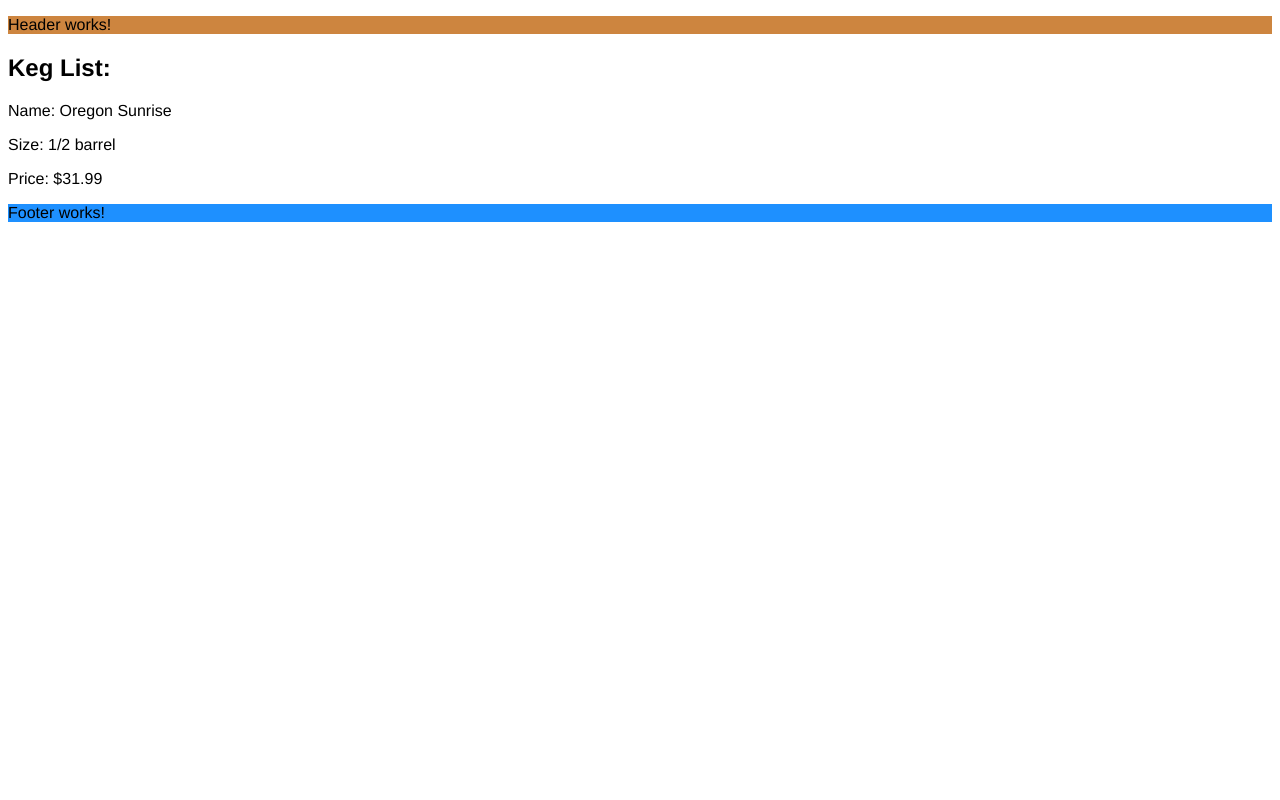
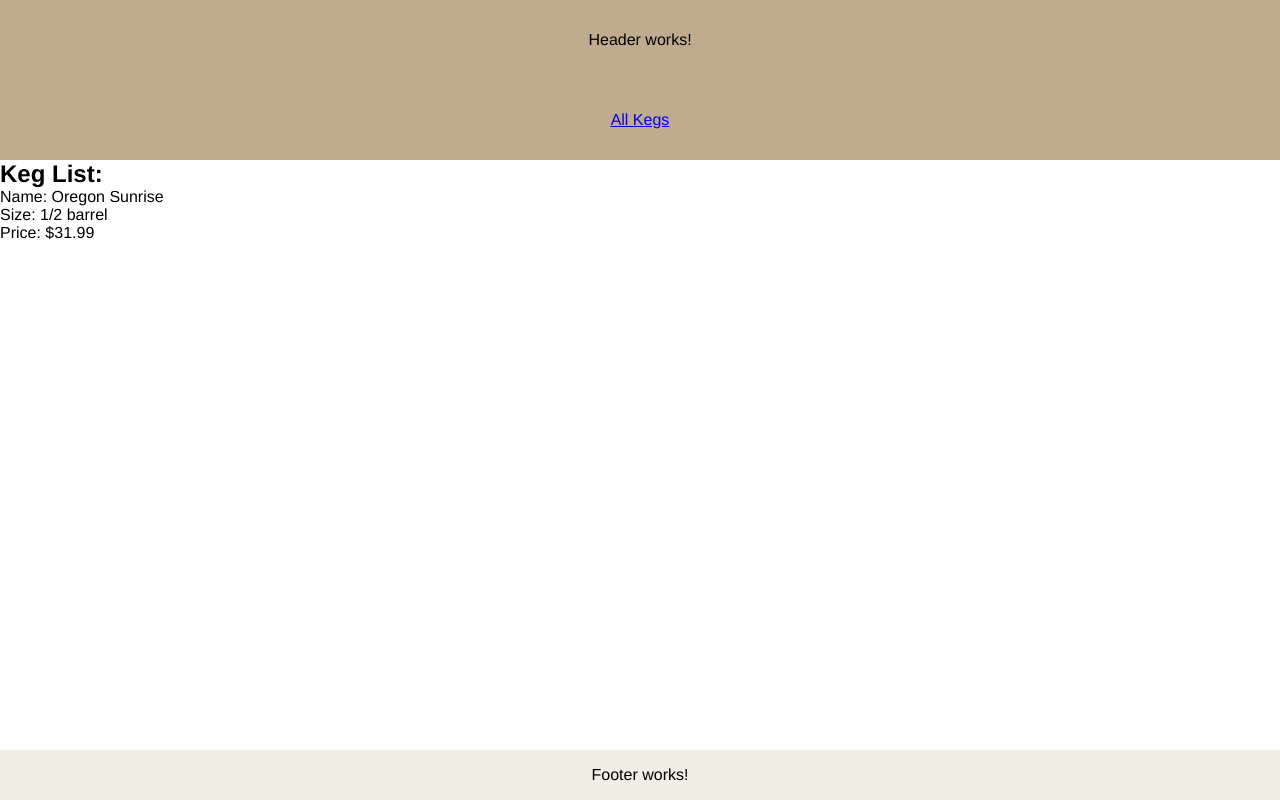
Before and after one commit to joshdrochon/taproom-react, a React app: page /#/allkegs in a window 1280 px wide. Built offline with nearby package versions, Linux system fonts and the light colour scheme.

Commit message:
add client-side routing

```diff
--- a/package.json
+++ b/package.json
@@ -10,9 +10,10 @@
   "author": "",
   "license": "ISC",
   "dependencies": {
-    "prop-types": "^15.5.10",
+    "prop-types": "^15.6.1",
     "react": "^15.5.4",
-    "react-dom": "^15.5.4"
+    "react-dom": "^15.5.4",
+    "react-router-dom": "^4.0.0"
   },
   "devDependencies": {
     "babel-core": "^6.24.1",
--- a/src/components/App.jsx
+++ b/src/components/App.jsx
@@ -2,11 +2,12 @@ import React from 'react';
 import Header from './home/Header';
 import Footer from './home/Footer';
 import KegList from './keg/KegList';
+import { Switch, Route } from 'react-router-dom';
 
 function App(){
   return(
     <div id='app'>
-      <style jsx>{`
+      <style>{`
           *{
             font-family: helvetica;
             padding: 0px;
@@ -15,7 +16,9 @@ function App(){
         `}
       </style>
       <Header/>
-      <KegList/>
+      <Switch>
+        <Route path = '/allkegs' component={KegList} />
+      </Switch>
       <Footer/>
     </div>
   );
--- a/src/components/home/Footer.jsx
+++ b/src/components/home/Footer.jsx
@@ -1,13 +1,17 @@
 import React from 'react';
 
 const styles={
-  footer: {
-    backgroundColor: 'dodgerblue'
-  }
+  backgroundColor: '#F0EDE5',
+  position: 'fixed',
+  bottom: '0',
+  left: '0',
+  width: '100%',
+  lineHeight: '50px',
+  textAlign: 'center'
 }
 function Footer(){
   return(
-    <div style={styles.footer} id='footer'>
+    <div style={styles} id='footer'>
       <p>Footer works!</p>
     </div>
   );
--- a/src/components/home/Header.jsx
+++ b/src/components/home/Header.jsx
@@ -1,15 +1,19 @@
+import { Link } from 'react-router-dom';
+
 import React from 'react';
 
 const styles = {
-  header: {
-    backgroundColor: 'peru'
-  }
+  backgroundColor: '#C0AB8E',
+  width: '100%',
+  lineHeight: '80px',
+  textAlign: 'center'
 }
 
 function Header(){
   return(
-    <div style={styles.header} id='header'>
+    <div style={styles} id='header'>
       <p>Header works!</p>
+      <p><Link to='/allkegs'>All Kegs</Link></p>
     </div>
   );
 }
--- a/src/components/keg/Keg.jsx
+++ b/src/components/keg/Keg.jsx
@@ -1,5 +1,4 @@
 import React from 'react';
-import PropTypes from 'prop-types';
 
 function Keg(props){
   return(
@@ -11,10 +10,4 @@ function Keg(props){
   );
 }
 
-Keg.proptypes = {
-  name: PropTypes.string.isRequired,
-  size: PropTypes.string.isRequired,
-  price: PropTypes.string.isRequired
-}
-
 export default Keg;
--- a/src/index.jsx
+++ b/src/index.jsx
@@ -1,12 +1,16 @@
+import { AppContainer } from 'react-hot-loader';
+import { HashRouter } from 'react-router-dom';
+
 import React from 'react';
 import ReactDOM from 'react-dom';
 import App from './components/App';
-import { AppContainer } from 'react-hot-loader';
 
 const render = (Component) => {
   ReactDOM.render(
     <AppContainer>
-      <Component/>
+      <HashRouter>
+        <Component/>
+      </HashRouter>
     </AppContainer>,
     document.getElementById('react-app-root')
   );
```
Also changed, not shown: 1 other file (tests, documents, lock files or other folders).
